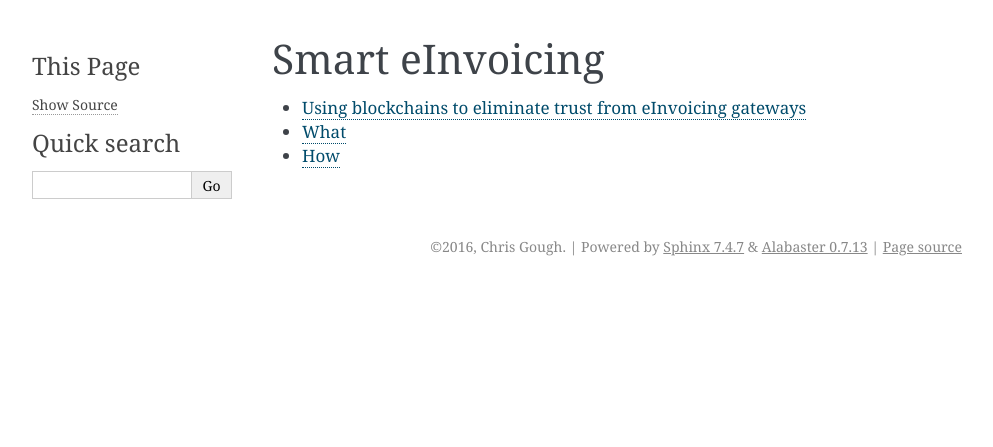
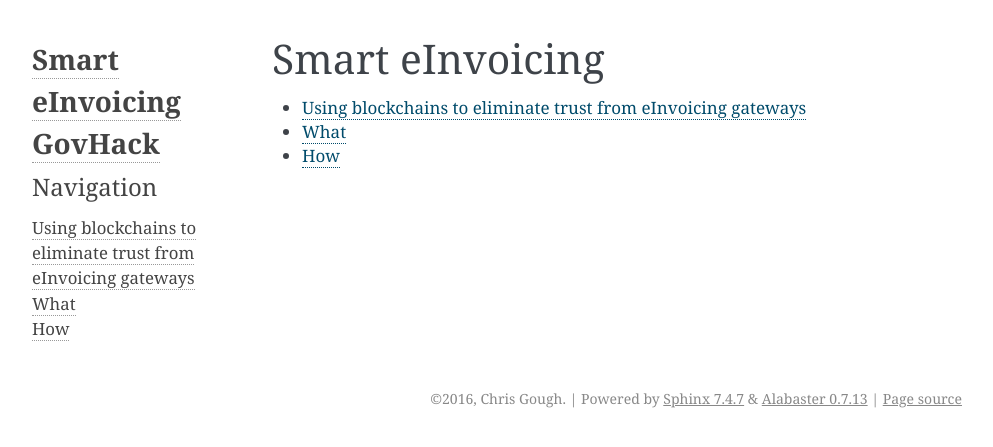
Before and after one commit to monkeypants/OpenDigitalProcurementGovHack2016, a Sphinx documentation site: the page built from docs/index.rst, in a window 1280 px wide. Shown: the top 447 px of the page, without its empty margins (148-1141 px from the left). Built offline with Sphinx 7.4.7, drawn with Linux system fonts in a browser that asks for light colours.

Commit message:
add menu bar to pages

```diff
--- a/docs/conf.py
+++ b/docs/conf.py
@@ -45,3 +45,9 @@ texinfo_documents = [
      author, handle, description,
      'Miscellaneous'),
 ]
+html_sidebars = {
+    '**': [
+        'about.html',
+        'navigation.html',
+    ]
+}
```
